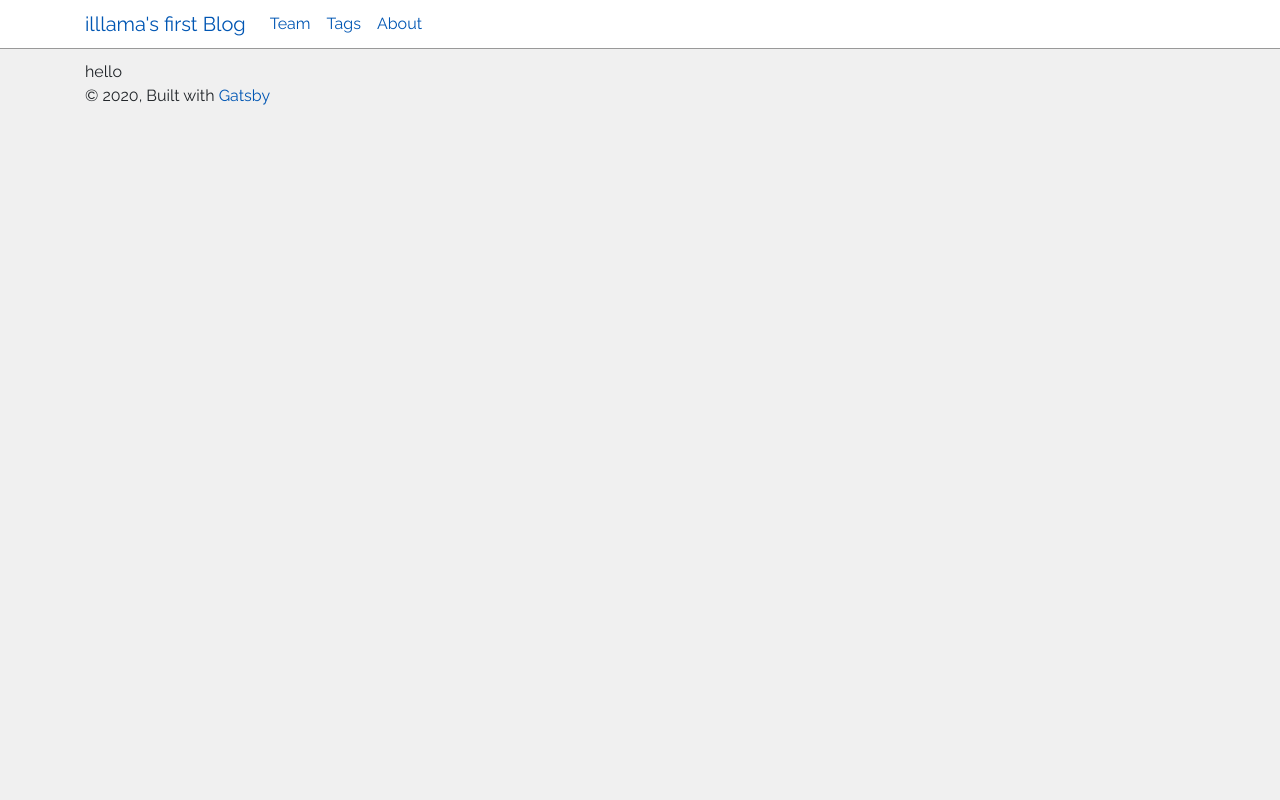
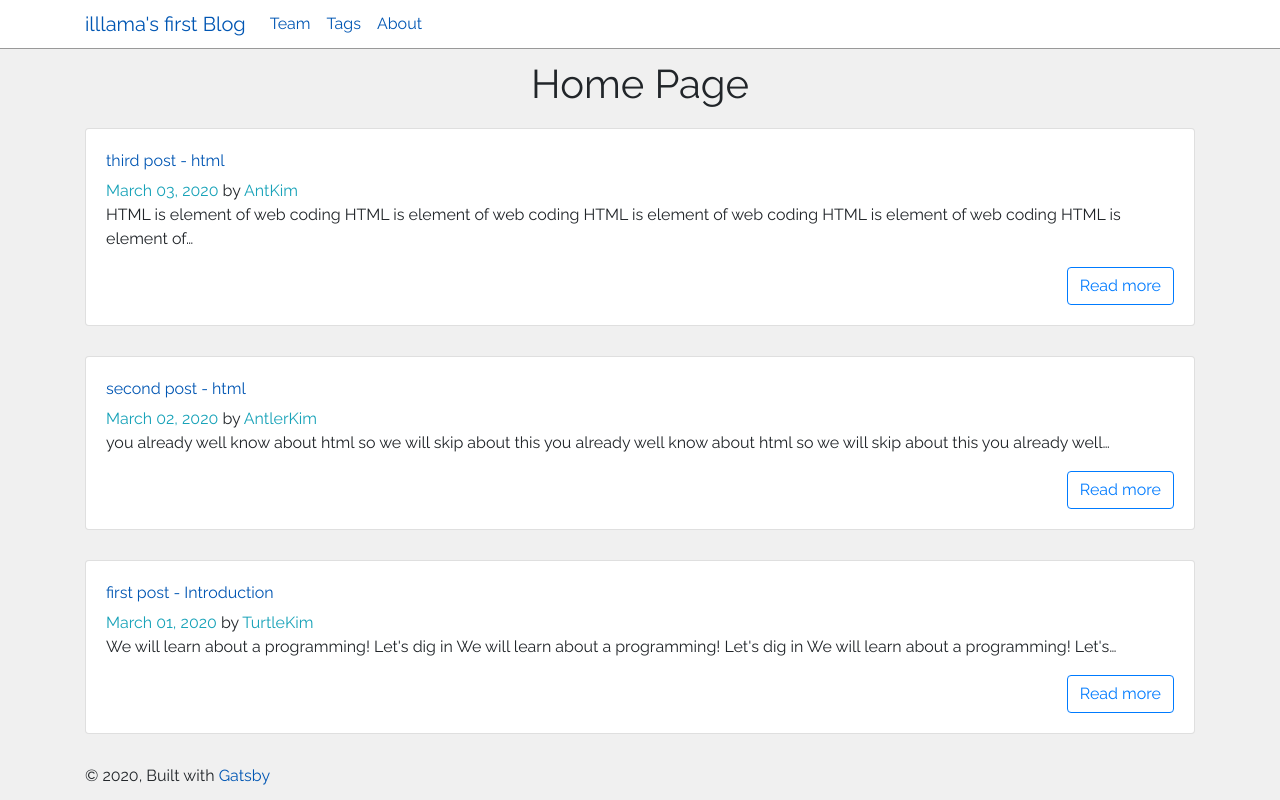
Before and after one commit to illlama/myBlog, a Gatsby site: page / in a window 1280 px wide. Built offline with nearby package versions, Linux system fonts and the light colour scheme; Gatsby itself is replaced by a stand-in of ours.

Commit message:
fetching posts

```diff
--- a/gatsby-config.js
+++ b/gatsby-config.js
@@ -8,11 +8,19 @@ module.exports = {
     `gatsby-plugin-react-helmet`,
     `gatsby-plugin-sass`,
     `gatsby-plugin-catch-links`,
+    `gatsby-plugin-mdx`,
     {
       resolve: `gatsby-source-filesystem`,
       options: {
         name: `images`,
         path: `${__dirname}/src/images`,
+      },
+    },
+    {
+      resolve: `gatsby-source-filesystem`,
+      options: {
+        name: `images`,
+        path: `${__dirname}/src/pages`,
       },
     },
     `gatsby-transformer-sharp`,
--- a/package.json
+++ b/package.json
@@ -5,11 +5,14 @@
   "version": "0.1.0",
   "author": "Kyle Mathews <mathews.kyle@gmail.com>",
   "dependencies": {
+    "@mdx-js/mdx": "^1.5.7",
+    "@mdx-js/react": "^1.5.7",
     "bootstrap": "^4.4.1",
     "gatsby": "^2.19.7",
     "gatsby-image": "^2.2.39",
     "gatsby-plugin-catch-links": "^2.1.26",
     "gatsby-plugin-manifest": "^2.2.39",
+    "gatsby-plugin-mdx": "^1.0.75",
     "gatsby-plugin-offline": "^3.0.32",
     "gatsby-plugin-react-helmet": "^3.1.21",
     "gatsby-plugin-sass": "^2.1.29",
--- /dev/null
+++ b/src/components/Post.js
@@ -0,0 +1,26 @@
+import React from "react"
+import { Link } from "gatsby"
+import { Card, CardBody, CardText, CardTitle, CardSubtitle } from "reactstrap"
+
+const Post = ({ title, author, path, date, body }) => {
+  console.log(author)
+  return (
+    <Card>
+      <CardBody>
+        <CardTitle>
+          <Link to={path}>{title}</Link>
+        </CardTitle>
+        <CardSubtitle>
+          <span className="text-info">{date}</span> by{" "}
+          <span className="text-info">{author}</span>
+        </CardSubtitle>
+        <CardText>{body}</CardText>
+        <Link to={path} className="btn btn-outline-primary float-right">
+          Read more
+        </Link>
+      </CardBody>
+    </Card>
+  )
+}
+
+export default Post
--- a/src/pages/index.js
+++ b/src/pages/index.js
@@ -2,12 +2,53 @@ import React from "react"
 
 import Layout from "../components/layout"
 import SEO from "../components/seo"
+import Post from "../components/Post"
+import { graphql, StaticQuery } from "gatsby"
 
 const IndexPage = () => (
   <Layout>
     <SEO title="Home" />
-    hello
+    <h1>Home Page</h1>
+    <StaticQuery
+      query={indexQuery}
+      render={data => {
+        console.log()
+        return (
+          <div>
+            {data.allMdx.edges.map(({ node }) => (
+              <Post
+                key={node.frontmatter.key}
+                title={node.frontmatter.title}
+                author={node.frontmatter.author}
+                path={node.frontmatter.path}
+                date={node.frontmatter.date}
+                body={node.excerpt}
+              />
+            ))}
+          </div>
+        )
+      }}
+    />
   </Layout>
 )
 
+const indexQuery = graphql`
+  query {
+    allMdx(sort: { fields: [frontmatter___date], order: DESC }) {
+      edges {
+        node {
+          frontmatter {
+            key
+            title
+            date(formatString: "MMMM DD, YYYY")
+            author
+            path
+          }
+          excerpt
+        }
+      }
+    }
+  }
+`
+
 export default IndexPage
--- /dev/null
+++ b/src/pages/posts/001-first-post.mdx
@@ -0,0 +1,11 @@
+---
+key: 1
+title: 'first post - Introduction'
+date: 2020-03-01 07:00:00
+author: 'TurtleKim'
+path: '/first-post'
+---
+We will learn about a programming! Let's dig in
+We will learn about a programming! Let's dig in
+We will learn about a programming! Let's dig in
+We will learn about a programming! Let's dig in
--- /dev/null
+++ b/src/pages/posts/002-second-post.mdx
@@ -0,0 +1,13 @@
+---
+key: 2
+title: 'second post - html'
+date: 2020-03-02 07:30:00
+author: 'AntlerKim'
+path: '/second-post'
+---
+you already well know about html so we will skip about this
+you already well know about html so we will skip about this
+you already well know about html so we will skip about this
+you already well know about html so we will skip about this
+you already well know about html so we will skip about this
+you already well know about html so we will skip about thisv
--- /dev/null
+++ b/src/pages/posts/003-third-post.mdx
@@ -0,0 +1,13 @@
+---
+key: 3
+title: 'third post - html'
+date: 2020-03-03 07:00:00
+author: 'AntKim'
+path: '/third-post'
+---
+HTML is element of web coding
+HTML is element of web coding
+HTML is element of web coding
+HTML is element of web coding
+HTML is element of web coding
+HTML is element of web coding
```
Also changed, not shown: 1 other file.
